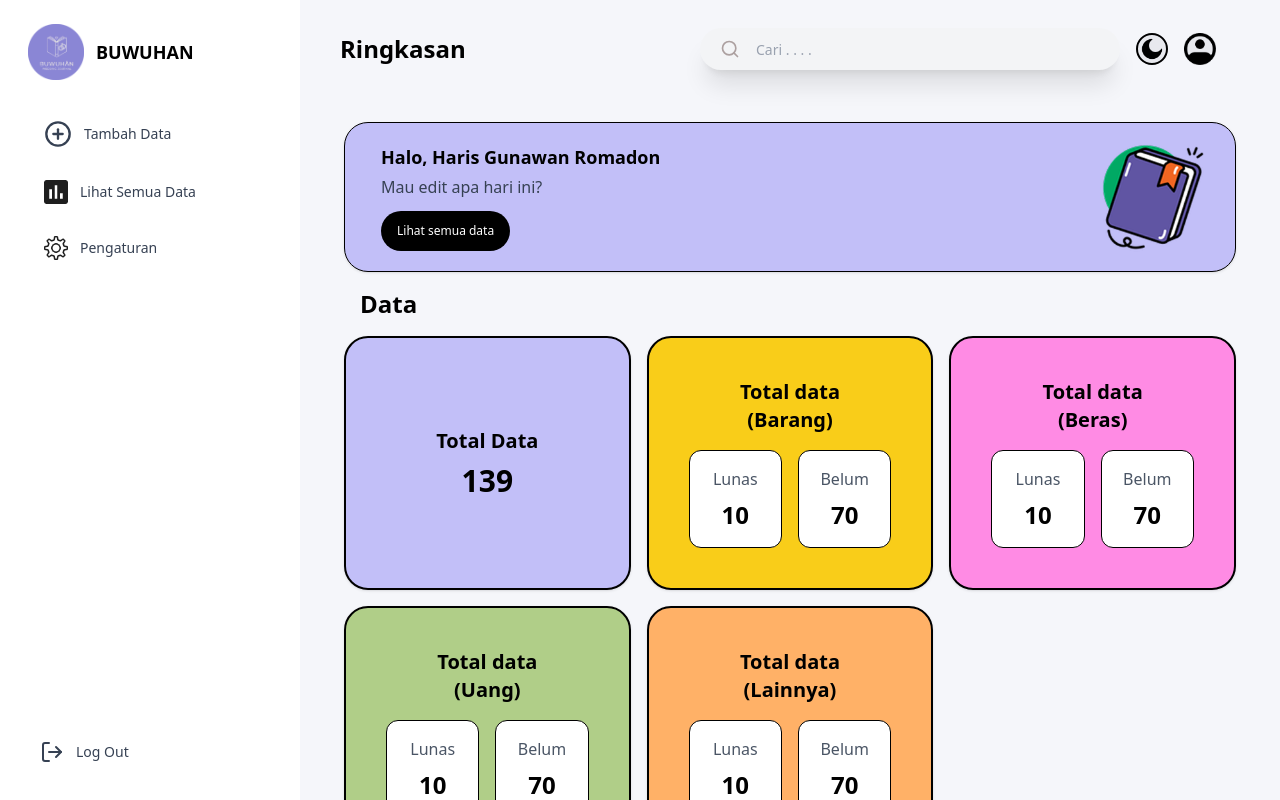
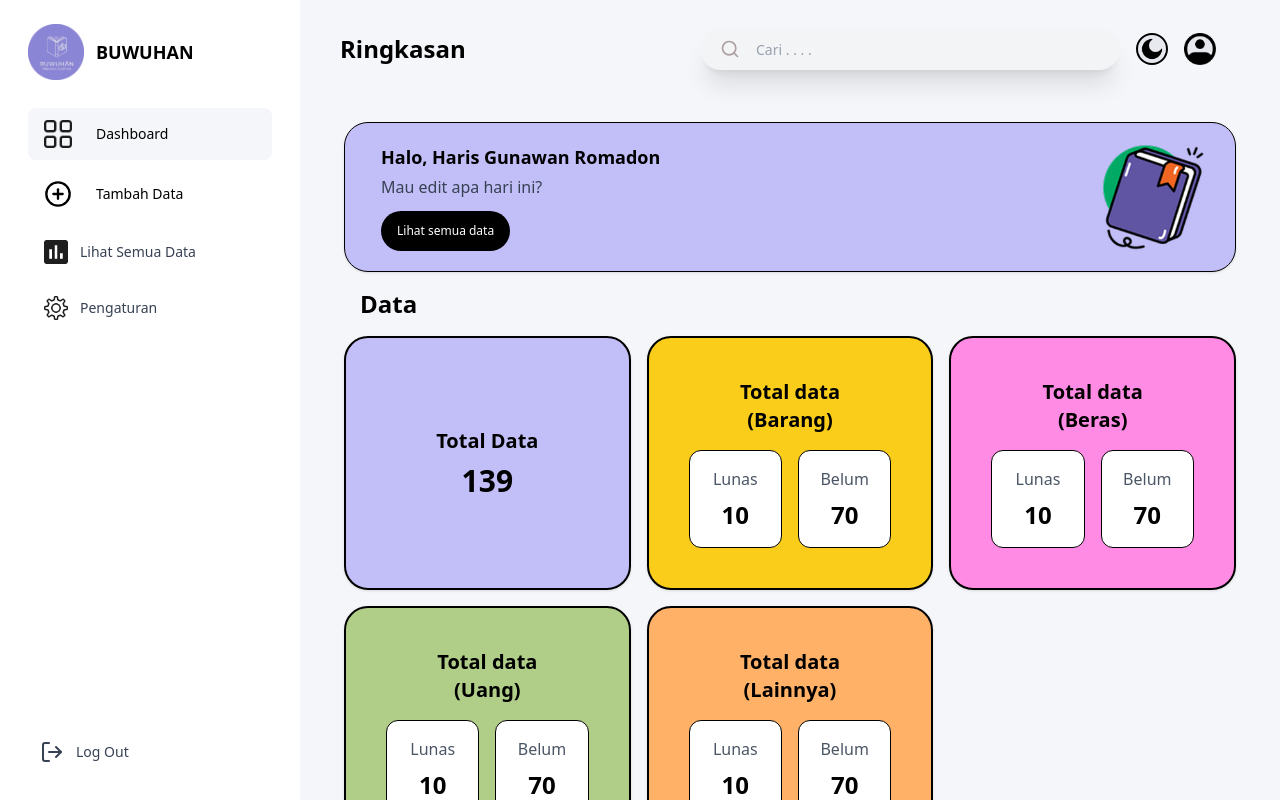
Before and after one commit to Shrimp-Developers/fe-buwuhan, a React (Vite) app: page /dashboard in a window 1280 px wide. Built offline with nearby package versions, Linux system fonts and the light colour scheme.

Commit message:
style: update UI styling for improved readability

```diff
--- a/src/components/Sidebar.jsx
+++ b/src/components/Sidebar.jsx
@@ -59,9 +59,14 @@ export default function Sidebar({ isOpen, onClose }) {
                 {/* Menu Items */}
                 <nav className="flex-1 px-7 py-1 overflow-y-auto">
 
-                    <Link to="/dashboard/create" className="w-full flex items-center gap-3 px-4 py-3 mb-2 rounded-lg text-sm text-gray-700 hover:bg-gray-300 transition-all duration-200">
-                        <PlusCircle className="w-7 h-7 flex-shrink-0" />
-                        <span className="text-left">Tambah Data</span>
+                    <Link to="/dashboard" className={menuClasses("/dashboard")}>
+                        <img src="/icon-dashboard.png" className="w-7 h-7" />
+                        <span>Dashboard</span>
+                    </Link>
+
+                    <Link to="/dashboard/create" className={menuClasses("/dashboard/create")}>
+                        <PlusCircle className="w-7 h-7" />
+                        <span>Tambah Data</span>
                     </Link>
 
                     <Link to="/dashboard/list" className="w-full flex items-center gap-3 px-4 py-3 mb-2 rounded-lg text-sm text-gray-700 hover:bg-gray-300 transition-all duration-200">
```
